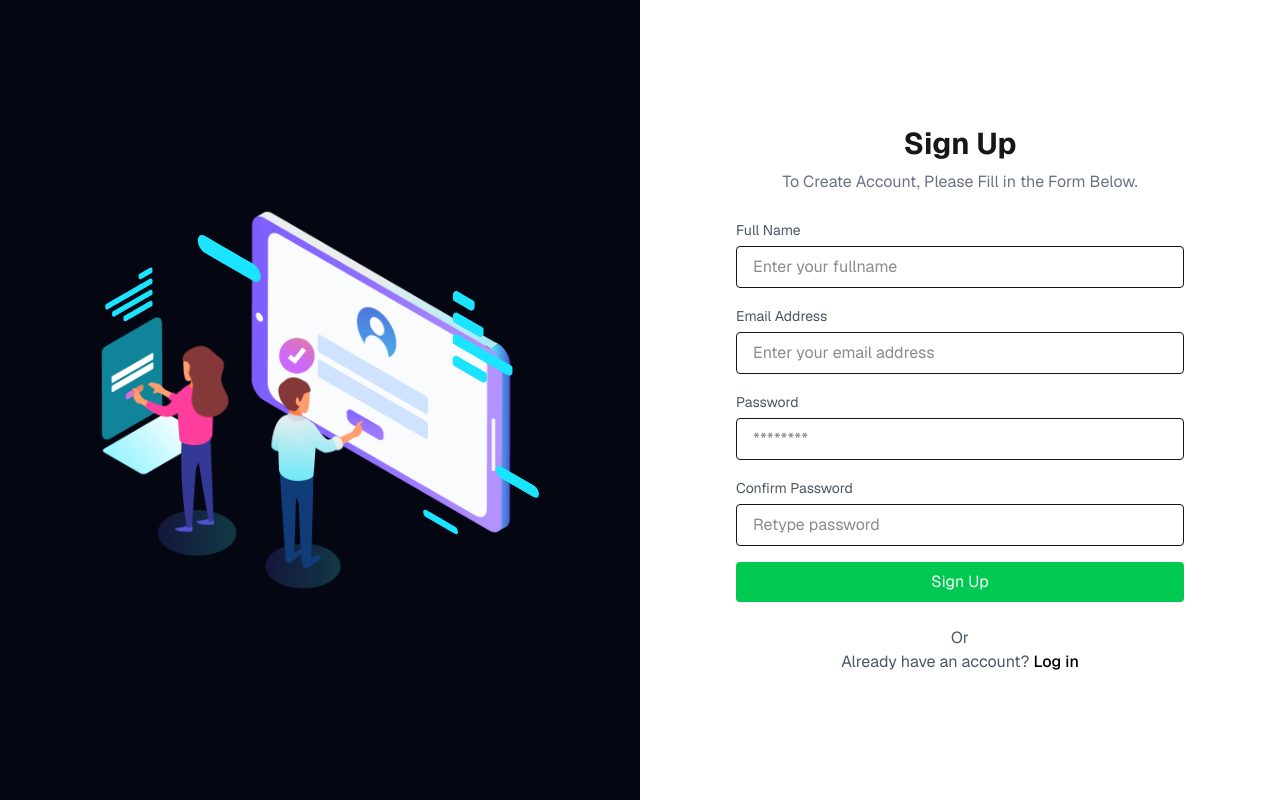
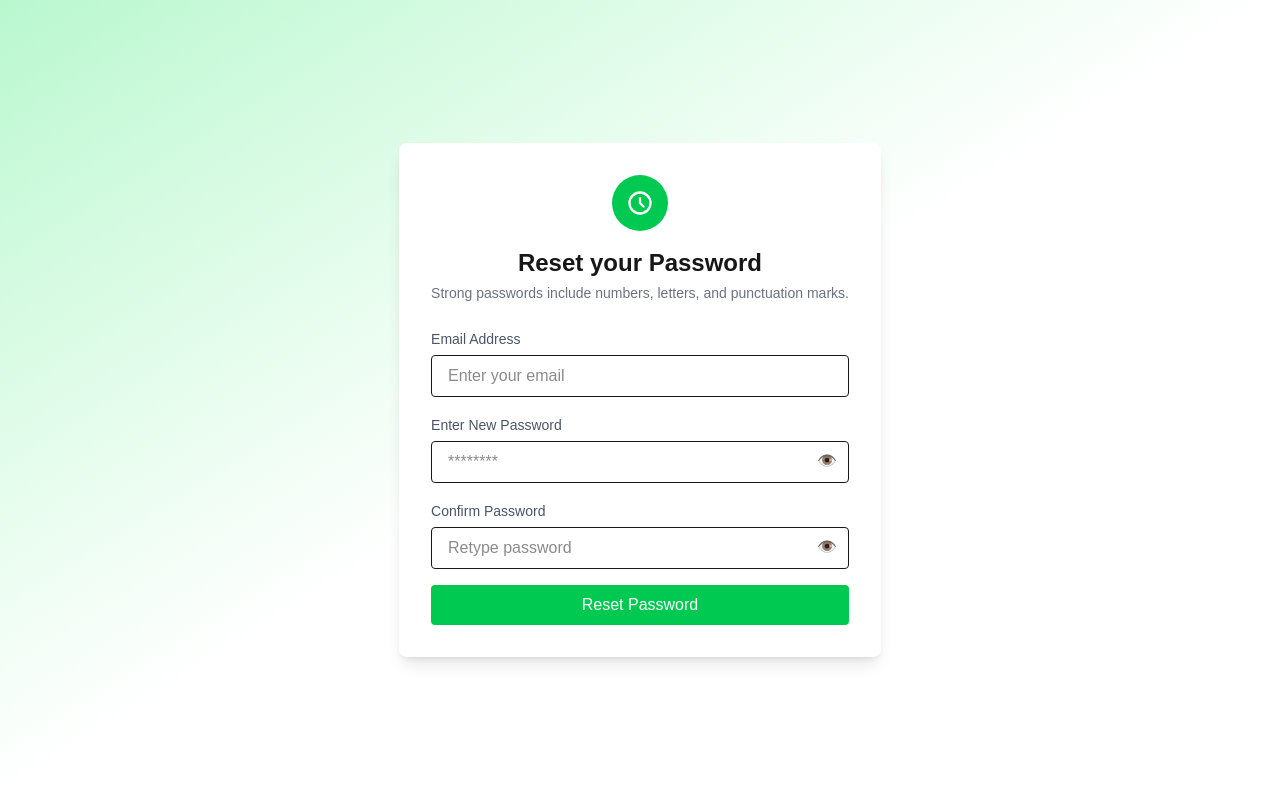
Before and after one commit to siam114/task-assesment, a Next.js app in the folder frontend/: page / in a window 1280 px wide. Built offline with nearby package versions, Linux system fonts and the light colour scheme.

Commit message:
reset design create

```diff
--- a/frontend/src/app/page.tsx
+++ b/frontend/src/app/page.tsx
@@ -1,11 +1,13 @@
 import LoginPage from "./pages/login";
+import ResetDesign from "./pages/resetdesign";
 import SignUpPage from "./pages/signup";
 
 export default function Home() {
   return (
    <div>
      {/* <LoginPage/> */}
-     <SignUpPage/>
+     {/* <SignUpPage/> */}
+     <ResetDesign/>
    </div>
   );
 }
--- /dev/null
+++ b/frontend/src/app/pages/resetdesign.tsx
@@ -0,0 +1,81 @@
+const ResetDesign = () => {
+  return (
+    <div className="min-h-screen flex items-center justify-center bg-gradient-to-br from-green-200 via-white to-white px-4">
+      <div className="bg-white shadow-lg rounded-lg p-8 w-full max-w-max">
+        {/* Icon */}
+        <div className="flex justify-center mb-4">
+          <div className="w-14 h-14 bg-green-500 rounded-full flex items-center justify-center">
+            <svg
+              className="w-7 h-7 text-white"
+              fill="none"
+              stroke="currentColor"
+              strokeWidth="2"
+              viewBox="0 0 24 24"
+            >
+              <path
+                strokeLinecap="round"
+                strokeLinejoin="round"
+                d="M12 8v4l3 3m6-3a9 9 0 11-18 0 9 9 0 0118 0z"
+              />
+            </svg>
+          </div>
+        </div>
+
+        {/* Title */}
+        <h2 className="text-2xl font-bold text-center mb-1">Reset your Password</h2>
+        <p className="text-center text-gray-500 text-sm mb-6">
+          Strong passwords include numbers, letters, and punctuation marks.
+        </p>
+
+        {/* Form */}
+        <form className="space-y-4">
+          <div>
+            <label className="text-sm text-gray-600">Email Address</label>
+            <input
+              type="email"
+              placeholder="Enter your email"
+              className="w-full mt-1 px-4 py-2 border rounded focus:outline-none focus:ring-2 focus:ring-green-400"
+            />
+          </div>
+
+          <div>
+            <label className="text-sm text-gray-600">Enter New Password</label>
+            <div className="relative">
+              <input
+                type="password"
+                placeholder="********"
+                className="w-full mt-1 px-4 py-2 border rounded focus:outline-none focus:ring-2 focus:ring-green-400"
+              />
+              <span className="absolute right-3 top-3 cursor-pointer text-gray-400">
+                👁️
+              </span>
+            </div>
+          </div>
+
+          <div>
+            <label className="text-sm text-gray-600">Confirm Password</label>
+            <div className="relative">
+              <input
+                type="password"
+                placeholder="Retype password"
+                className="w-full mt-1 px-4 py-2 border rounded focus:outline-none focus:ring-2 focus:ring-green-400"
+              />
+              <span className="absolute right-3 top-3 cursor-pointer text-gray-400">
+                👁️
+              </span>
+            </div>
+          </div>
+
+          <button
+            type="submit"
+            className="w-full bg-green-500 text-white py-2 rounded hover:bg-green-600 transition"
+          >
+            Reset Password
+          </button>
+        </form>
+      </div>
+    </div>
+  );
+};
+
+export default ResetDesign;
```
